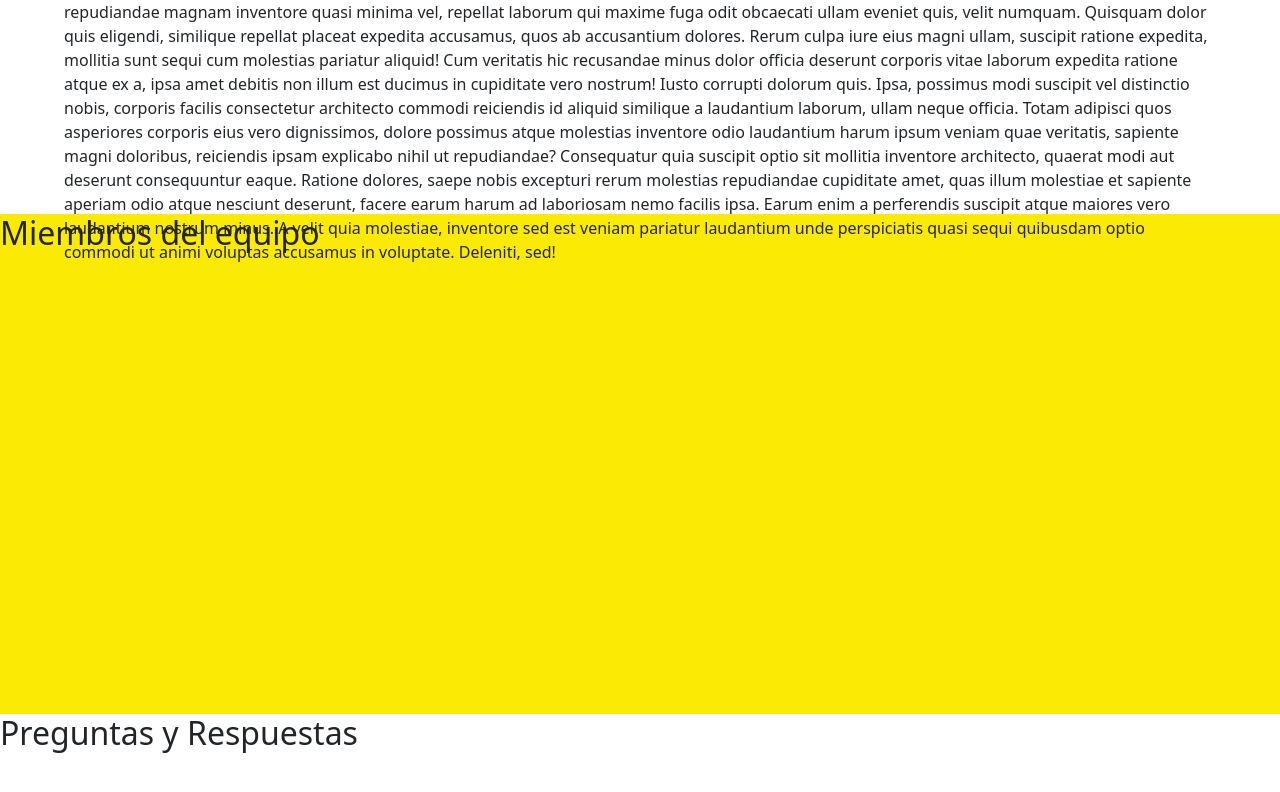
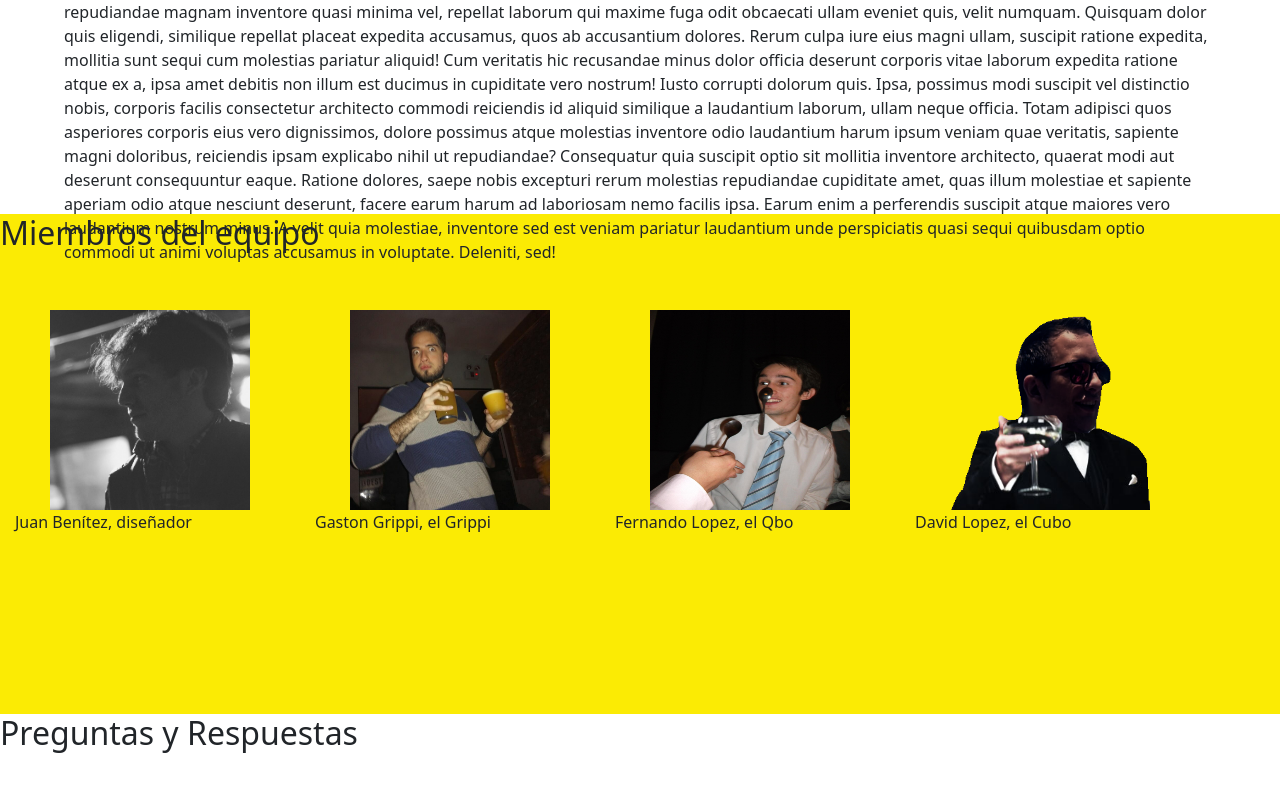
Before and after one commit to cubo1991/nft, a plain HTML site: page index.html in a window 1280 px wide. Shown: the part 2416-3208 px from the top of the page. Drawn offline with nearby package versions, Linux system fonts and the light colour scheme.

Commit message:
21/02/2022

```diff
--- a/estilos.css
+++ b/estilos.css
@@ -46,10 +46,23 @@ margin: 50px 50px 0px 50px;}
     margin-right: 5%;
 }
 
+.seccionMiembros {
+    height: 400px;
+    background-color: #fbeb04 ;
+    display: flex;
+}
 
+.imagenMiembros {
 
+    height: 200px;
+width: 200px;
+margin: 50px 50px 0px 50px;}
 p{margin-left: 5%;
     margin-right: 5%;
 margin-top: 5%;}
 
 .epigrafe{margin-left: 120px;}
+
+@keyframes deslizar {
+    0%{ transform: translate(100%);}
+}
--- a/index.html
+++ b/index.html
@@ -49,6 +49,16 @@
     </div>
     <div class="seccionImagenes">
         <h2>Miembros del equipo</h2>
+      <div class="seccionMiembros">
+        <div id="animado1"><img class="imagenMiembros"  src="./imagenes/Juan.jpg">
+        <p>Juan Benítez, diseñador</p> </div>
+        <div id="animado2"><img class="imagenMiembros"  src="./imagenes/Grippi.jpg">
+            <p>Gaston Grippi, el Grippi</p> </div>
+        <div id="animado3"><img class="imagenMiembros"  src="./imagenes/Cocó.jpg">
+            <p>Fernando Lopez, el Qbo</p> </div>
+        <div id="animado4"><img class="imagenMiembros"  src="./imagenes/Fiestas David.png">
+            <p>David Lopez, el Cubo</p> </div>
+        </div>
     </div>
     <div class="seccionTexto">
         <h2>Preguntas y Respuestas</h2>
--- a/java.js
+++ b/java.js
@@ -1,3 +1,39 @@
+
+
+window.addEventListener('scroll', function(){
+    let animacion1 = document.getElementById('animado1');
+    let animacion2 = document.getElementById('animado2');
+    let animacion3 = document.getElementById('animado3');
+    let animacion4 = document.getElementById('animado4');
+    let posicionObj1 = animacion1.getBoundingClientRect().top;
+    let posicionObj2 = animacion2.getBoundingClientRect().top;
+    let posicionObj3 = animacion3.getBoundingClientRect().top;
+    let posicionObj4 = animacion4.getBoundingClientRect().top;
+    let tamañoDePantalla = window.innerHeight
+
+    if(posicionObj1 < tamañoDePantalla) {
+        animacion1.style.animation = 'deslizar 1s ease-out'
+        animacion2.style.animation = 'deslizar 1s ease-out'
+        animacion3.style.animation = 'deslizar 1s ease-out'
+        animacion4.style.animation = 'deslizar 1s ease-out'
+
+
+
+    }
+    /*if(posicionObj2 < tamañoDePantalla) {
+        animacion2.style.animation = 'deslizar 1s ease-out'
+
+    }
+    if(posicionObj3 < tamañoDePantalla) {
+        animacion3.style.animation = 'deslizar 1s ease-out'
+
+    }
+    if(posicionObj4 < tamañoDePantalla) {
+        animacion4.style.animation = 'deslizar 1s ease-out'
+
+    }*/
+ })
+
 $(document).ready(function(){
 
 $("#imagen1").show();
```
Also changed, not shown: imagenes/Cocó.jpg (added), imagenes/Fiestas David.png (added), imagenes/Grippi.jpg (added), imagenes/Juan.jpg (added).
